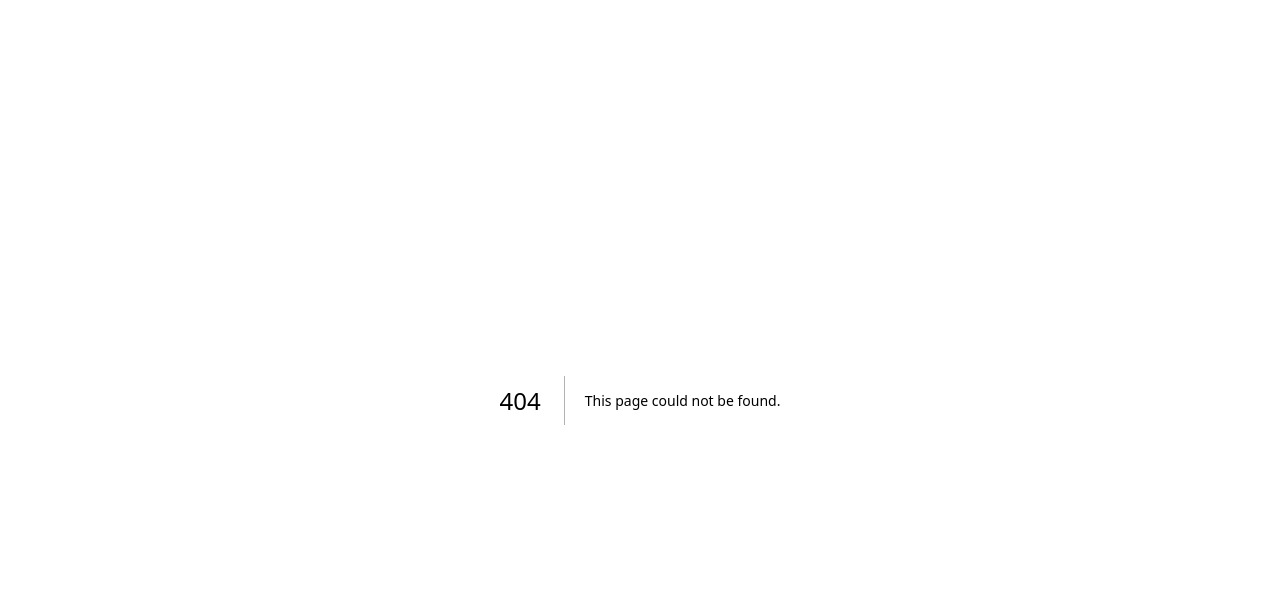
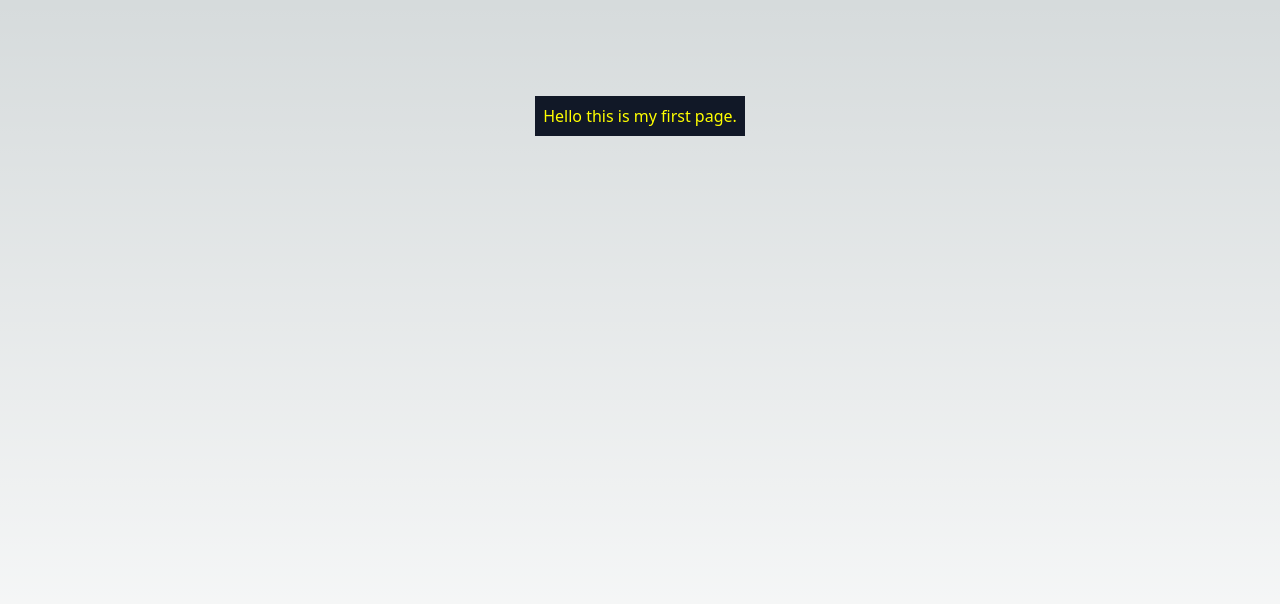
Before and after one commit to rahimvirani7/learning-nextjs, a Next.js app: page /pages/page-one in a window 1280 px wide. Before the commit this address had no page. Shown: the top 604 px of the page. Built offline with nearby package versions, Linux system fonts and the light colour scheme.

Commit message:
First commit

```diff
--- /dev/null
+++ b/pages/pages/page-one/index.js
@@ -0,0 +1,10 @@
+import Image from 'next/image';
+import '../../../app/globals.css';
+
+export default function PageOne() {
+  return (
+    <main className="flex min-h-screen flex-col items-center justify-between p-24">
+      <div className='bg-gray-900 p-2 text-second'>Hello this is my first page.</div>
+    </main>
+  )
+}
--- a/tailwind.config.js
+++ b/tailwind.config.js
@@ -1,4 +1,6 @@
 /** @type {import('tailwindcss').Config} */
+const colors = require('tailwindcss/colors')
+
 module.exports = {
   content: [
     './pages/**/*.{js,ts,jsx,tsx,mdx}',
@@ -13,6 +15,12 @@ module.exports = {
           'conic-gradient(from 180deg at 50% 50%, var(--tw-gradient-stops))',
       },
     },
+    colors: {
+      'main': '#f00',
+      'second': '#ff0',
+      white: colors.white,
+      gray: colors.gray,
+    }
   },
   plugins: [],
 }
```
